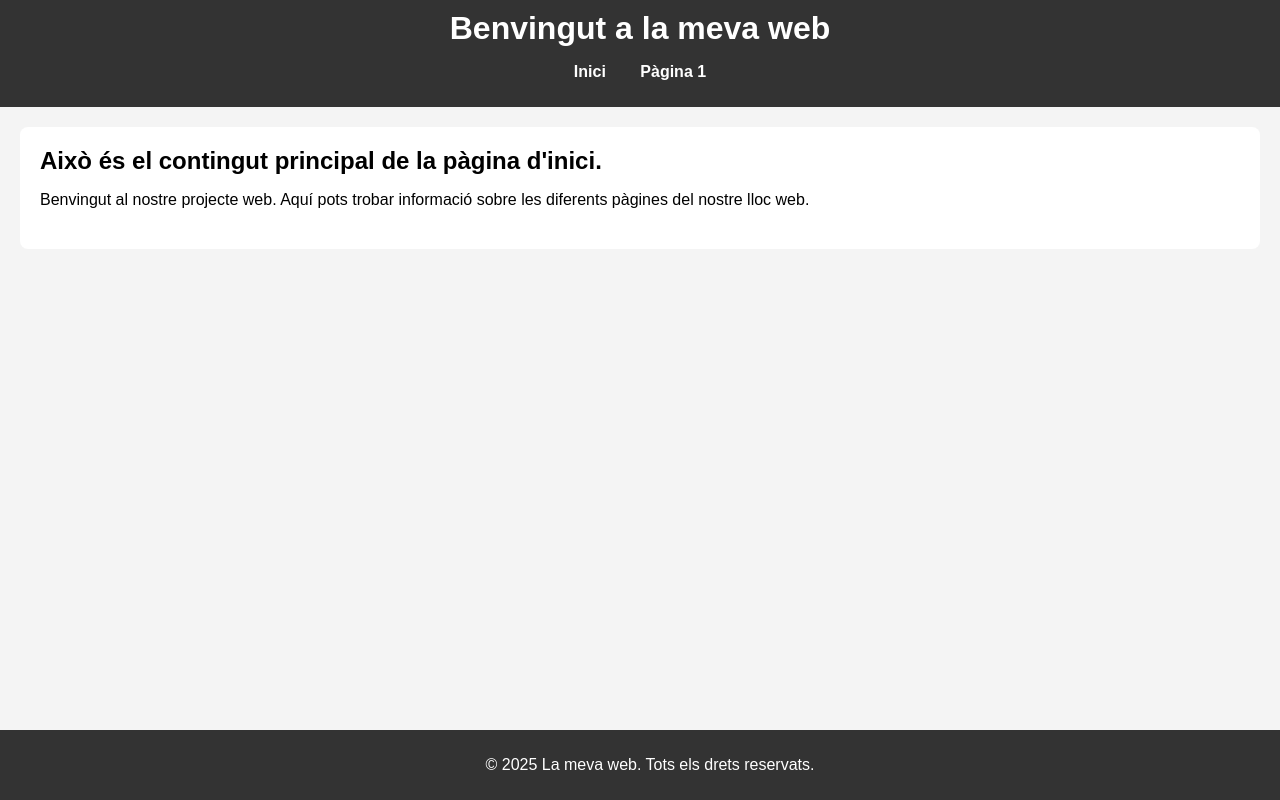
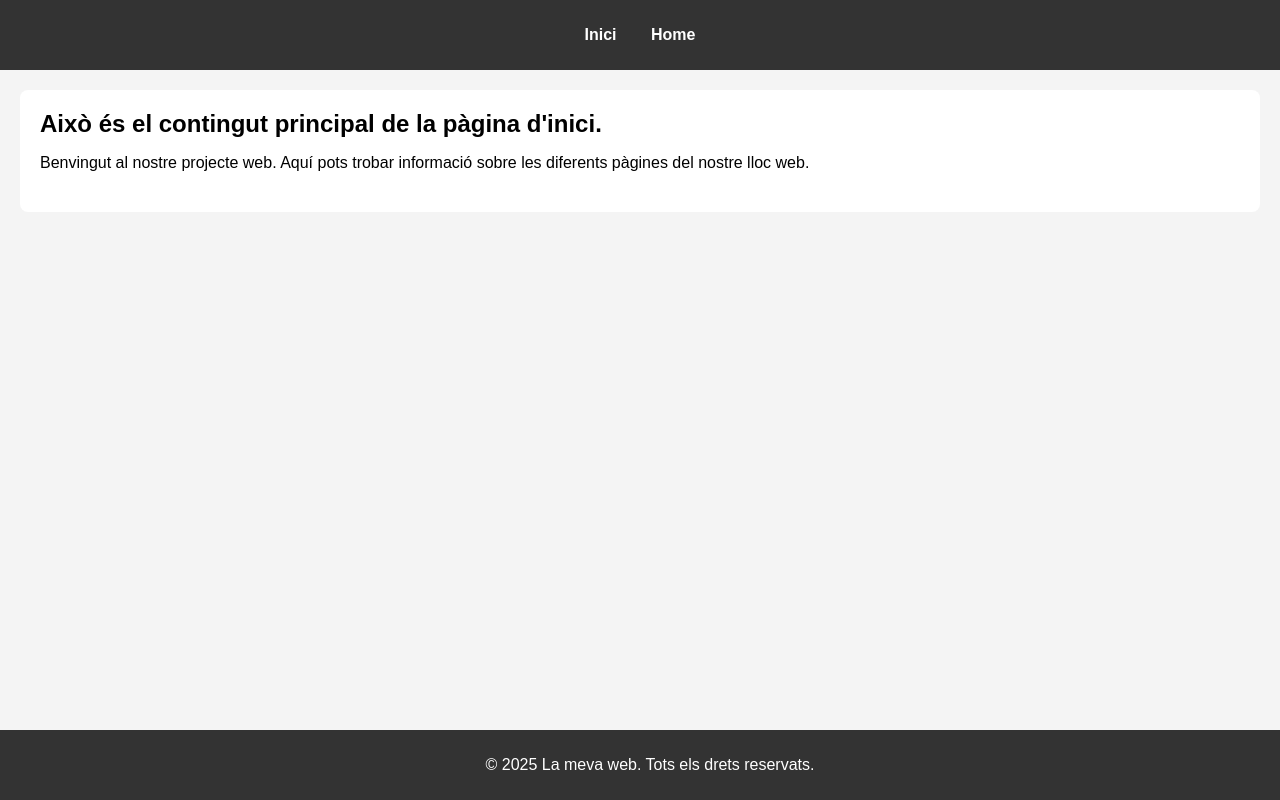
Before and after one commit to lolladegrills/lolladegrills.github.io, a plain HTML site: page index.html in a window 1280 px wide. Drawn offline with Linux system fonts and the light colour scheme.

Commit message:
Funcio fetch

```diff
--- /dev/null
+++ b/header.html
@@ -0,0 +1,7 @@
+<!-- header.html -->
+<nav>
+    <ul>
+        <li><a href="index.html">Inici</a></li>
+        <li><a href="home.html">Home</a></li>
+    </ul>
+</nav>
--- a/index.html
+++ b/index.html
@@ -5,16 +5,11 @@
     <meta name="viewport" content="width=device-width, initial-scale=1.0">
     <title>Web Senzilla</title>
     <link rel="stylesheet" href="css/style.css">
+    <script src="scripts.js"></script>
 </head>
 <body>
     <header>
-        <h1>Benvingut a la meva web</h1>
-        <nav>
-            <ul>
-                <li><a href="index.html">Inici</a></li>
-                <li><a href="home.html">Pàgina 1</a></li>
-            </ul>
-        </nav>
+        <div id="navbar"></div>
     </header>
 
     <main>
--- a/js/script.js
+++ b/js/script.js
@@ -1,4 +1,12 @@
-// Un script senzill per mostrar un missatge al carregament de la pàgina
-document.addEventListener("DOMContentLoaded", function() {
-    console.log("La pàgina s'ha carregat completament!");
-});
+// scripts.js
+
+// Funció per carregar el contingut del fitxer header.html a l'element amb id "navbar"
+window.onload = function() {
+    // Utilitzem Fetch API per carregar el contingut del fitxer header.html
+    fetch('header.html')
+        .then(response => response.text()) // Convertim la resposta en text (HTML)
+        .then(data => {
+            document.getElementById('navbar').innerHTML = data; // Carreguem el contingut al div amb id="navbar"
+        })
+        .catch(error => console.error('Error carregant el header:', error)); // Si hi ha error, el mostrem
+};
```
Also changed, not shown: home.html (+1 -8 lines).
